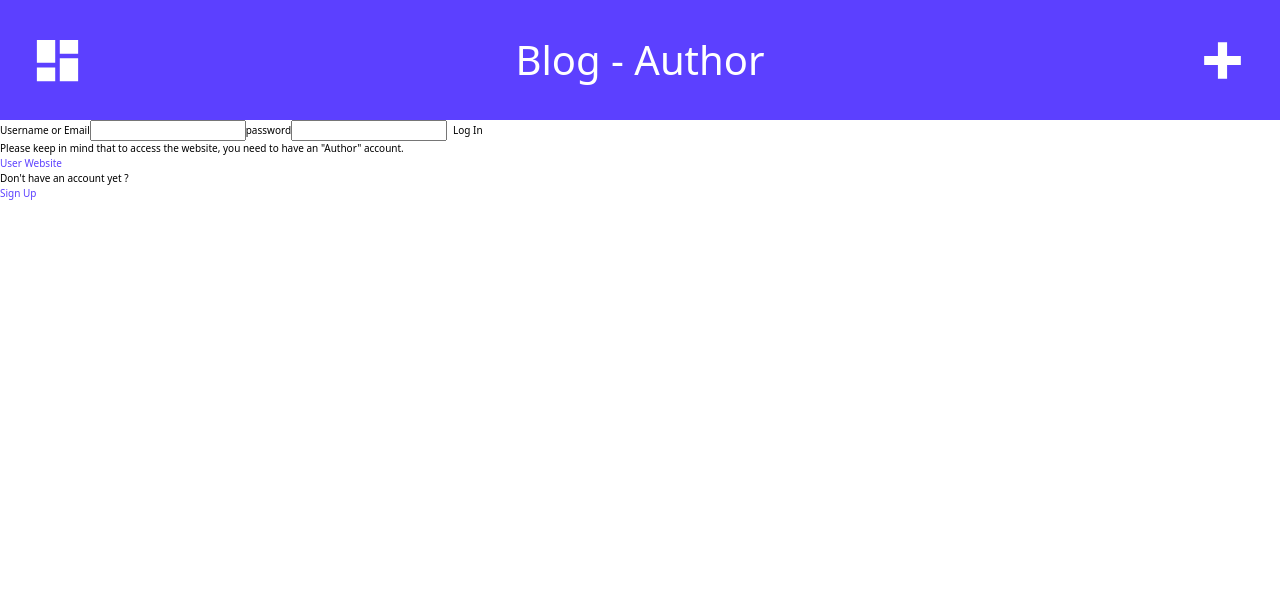
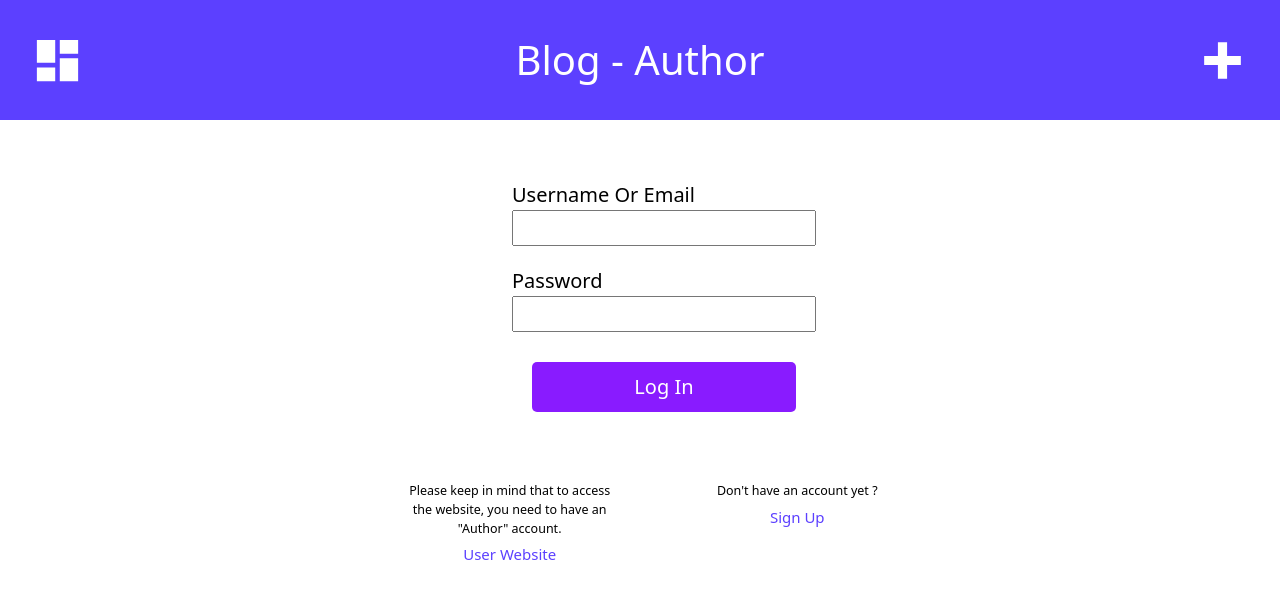
Before and after one commit to NestorNebula/blog-api, a React (Vite) app in the folder blog-author/: page /login in a window 1280 px wide. Shown: the top 598 px of the page. Built offline with nearby package versions, Linux system fonts and the light colour scheme; no server answers.

Commit message:
feat: add styles to the LoginForm component

```diff
--- /dev/null
+++ b/blog-author/src/components/login/Login.module.css
@@ -0,0 +1,59 @@
+.loginSection {
+  padding: 5rem;
+  align-self: center;
+  display: flex;
+  flex-direction: column;
+  gap: 5rem;
+}
+
+.loginForm {
+  display: grid;
+  font-size: 2rem;
+  width: clamp(200px, 20vw, 500px);
+  align-self: center;
+}
+
+.loginForm label {
+  margin-top: 1rem;
+  text-transform: capitalize;
+}
+
+.loginForm span {
+  color: red;
+  max-width: 30ch;
+  font-size: 1.25rem;
+  padding: 0.5rem;
+}
+
+.loginForm button {
+  background-color: #891bff;
+  color: white;
+  padding: 1rem;
+  margin: 2rem;
+  border-radius: 5px;
+}
+
+.loginInfos {
+  display: flex;
+  gap: 10rem;
+  font-size: 1.25rem;
+  text-align: center;
+}
+
+.loginInfos > div {
+  display: flex;
+  flex-direction: column;
+  gap: 0.5rem;
+}
+
+.loginInfos > div > div:first-child {
+  max-width: 30ch;
+}
+
+.loginLink {
+  display: flex;
+  flex-direction: column;
+  gap: 0.5rem;
+  text-align: center;
+  font-size: 1.5rem;
+}
--- a/blog-author/src/components/login/LoginForm.jsx
+++ b/blog-author/src/components/login/LoginForm.jsx
@@ -7,6 +7,7 @@ import Input from '../input/Input';
 import Navbar from '../navbar/Navbar';
 const API_URL = import.meta.env.VITE_API_URL;
 const BLOG_URL = import.meta.env.VITE_BLOG_URL;
+import styles from './Login.module.css';
 
 function LoginForm() {
   const [success, setSuccess] = useState(false);
@@ -49,7 +50,8 @@ function LoginForm() {
       <Navbar />
       {success && <Navigate to="/" />}
       {error && <div>{error}</div>}
-      <form action="" method="POST">
+      <section className={styles.loginSection}>
+        <form action="" method="POST" className={styles.loginForm}>
           <Input
             name="username"
             value={username}
@@ -69,19 +71,24 @@ function LoginForm() {
             Log In
           </button>
         </form>
+        <div className={styles.loginInfos}>
           <div>
             <div>
-          Please keep in mind that to access the website, you need to have an
-          "Author" account.
+              Please keep in mind that to access the website, you need to have
+              an "Author" account.
             </div>
-        <Link to={`${BLOG_URL}`}>User Website</Link>
+            <Link className={styles.loginLink} to={`${BLOG_URL}`}>
+              User Website
+            </Link>
           </div>
           <div>
             <div>Don't have an account yet ?</div>
-        <Link to={`${BLOG_URL}/auth/signup`}>
+            <Link className={styles.loginLink} to={`${BLOG_URL}/auth/signup`}>
               <div>Sign Up</div>
             </Link>
           </div>
+        </div>
+      </section>
     </>
   );
 }
```
Lines whose indentation alone changed are shown as unchanged.
